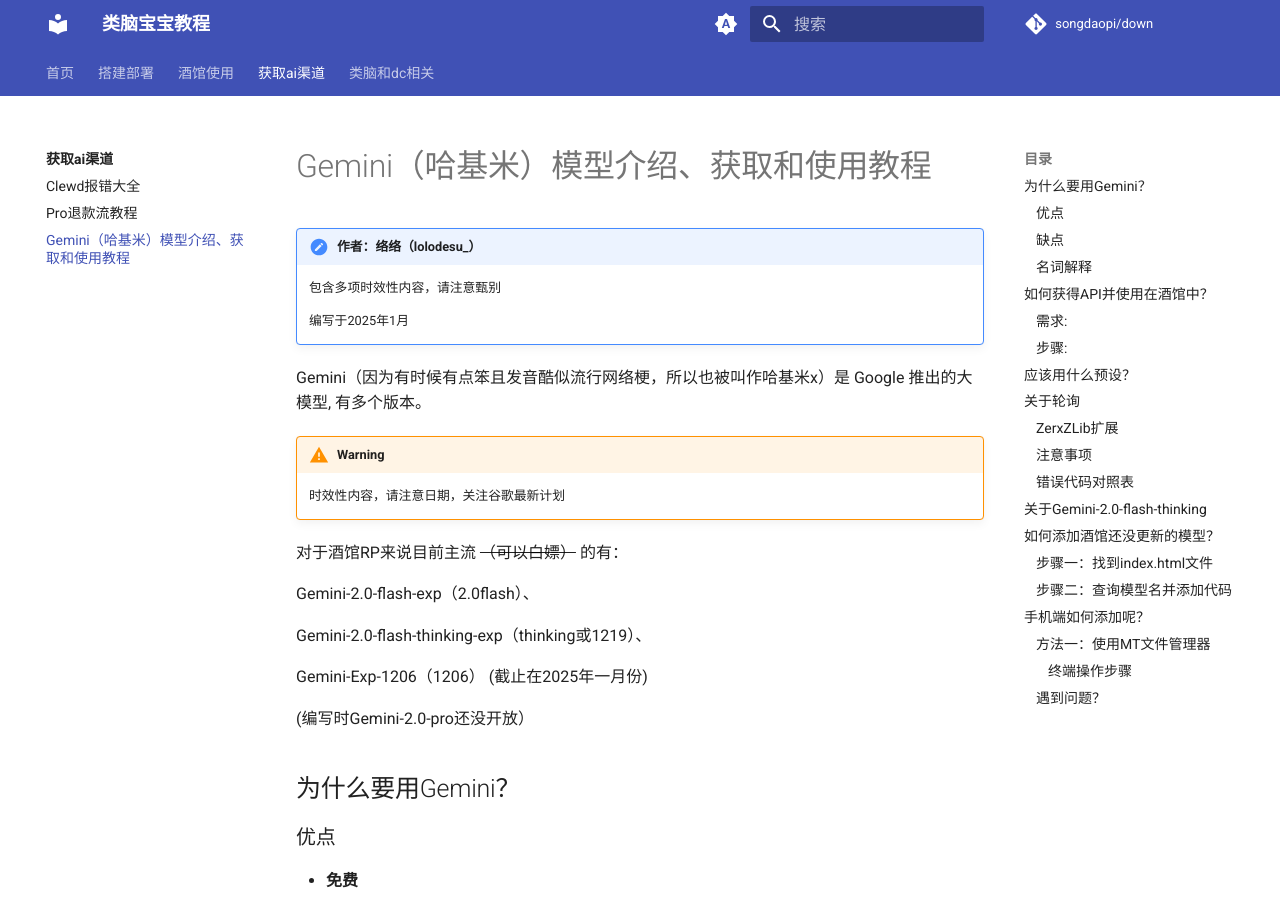
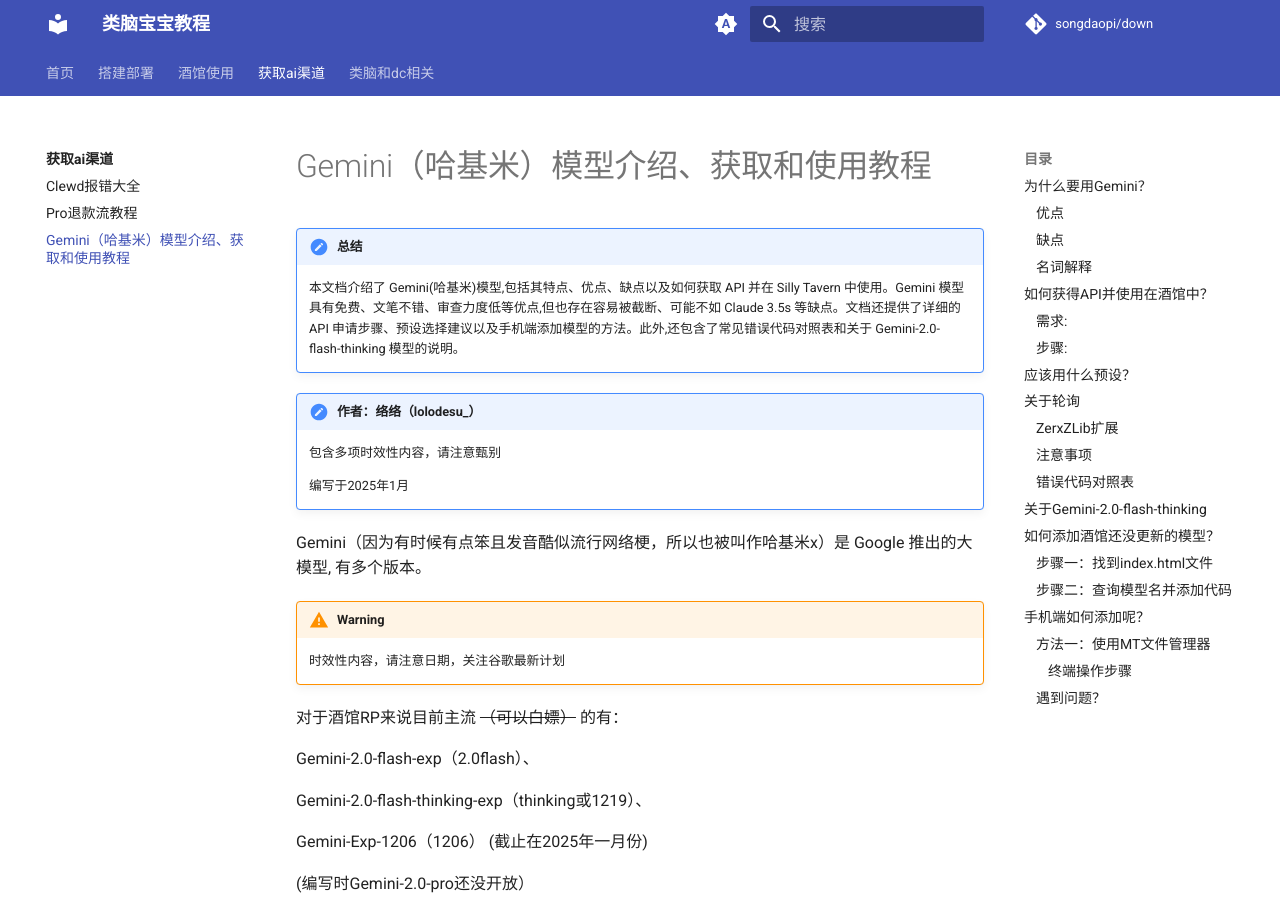
Before and after one commit to supmamamamma/baoleinao, an MkDocs documentation site: the page built from docs/get_ai/Gemini.md, in a window 1280 px wide and 900 px high. Built offline with MkDocs 1.6.1 and Material for MkDocs 9.7.7, drawn with Linux system fonts in a browser that asks for light colours; comment, search, counter and statistics services are not loaded.

Commit message:
修复格式

```diff
--- a/docs/get_ai/Gemini.md
+++ b/docs/get_ai/Gemini.md
@@ -1,4 +1,9 @@
 # Gemini（哈基米）模型介绍、获取和使用教程
+
+!!! note "总结"
+
+      本文档介绍了 Gemini(哈基米)模型,包括其特点、优点、缺点以及如何获取 API 并在 Silly Tavern 中使用。Gemini 模型具有免费、文笔不错、审查力度低等优点,但也存在容易被截断、可能不如 Claude 3.5s 等缺点。文档还提供了详细的 API 申请步骤、预设选择建议以及手机端添加模型的方法。此外,还包含了常见错误代码对照表和关于 Gemini-2.0-flash-thinking 模型的说明。
+
 
 !!!note "作者：络络（lolodesu_）"
 
```
